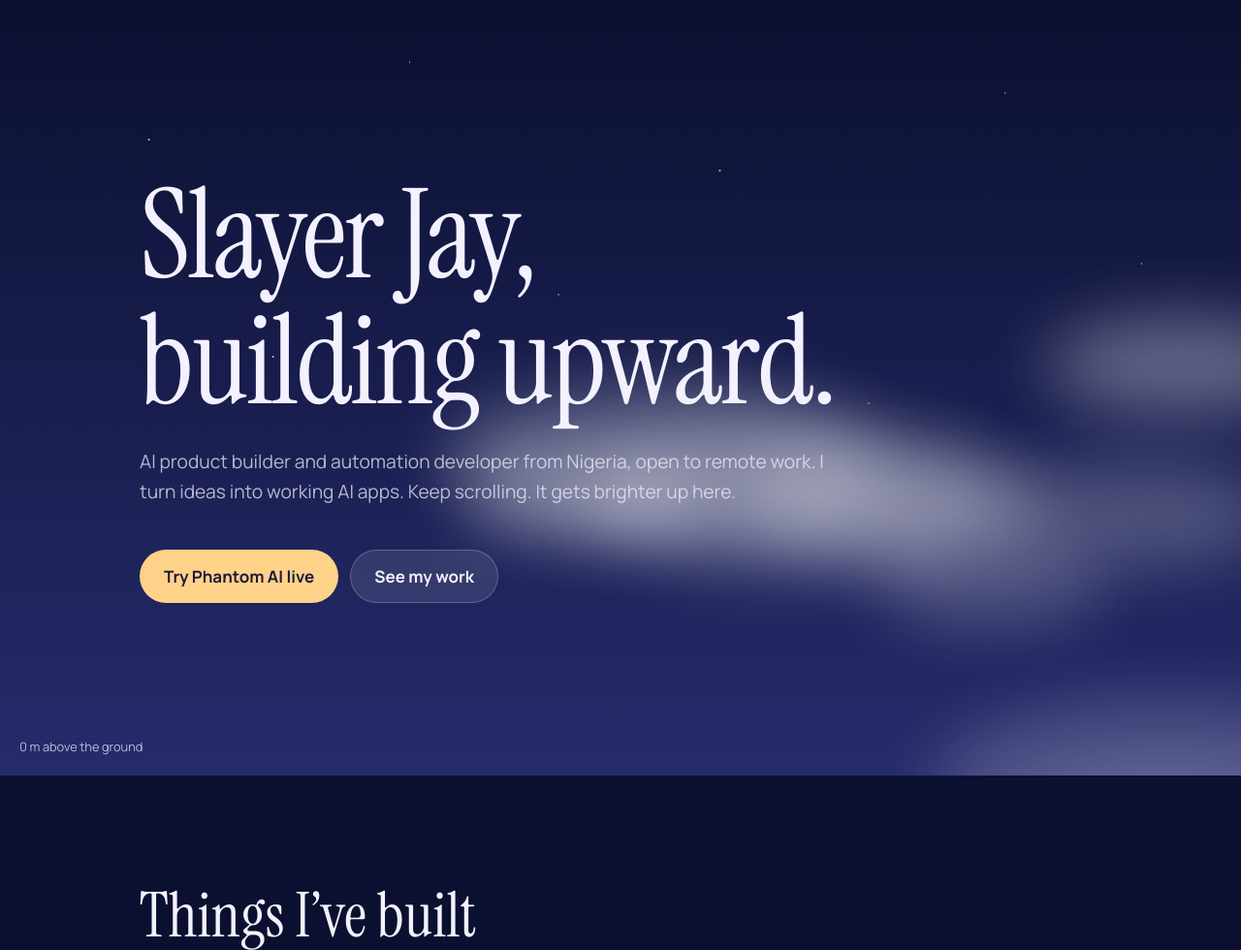
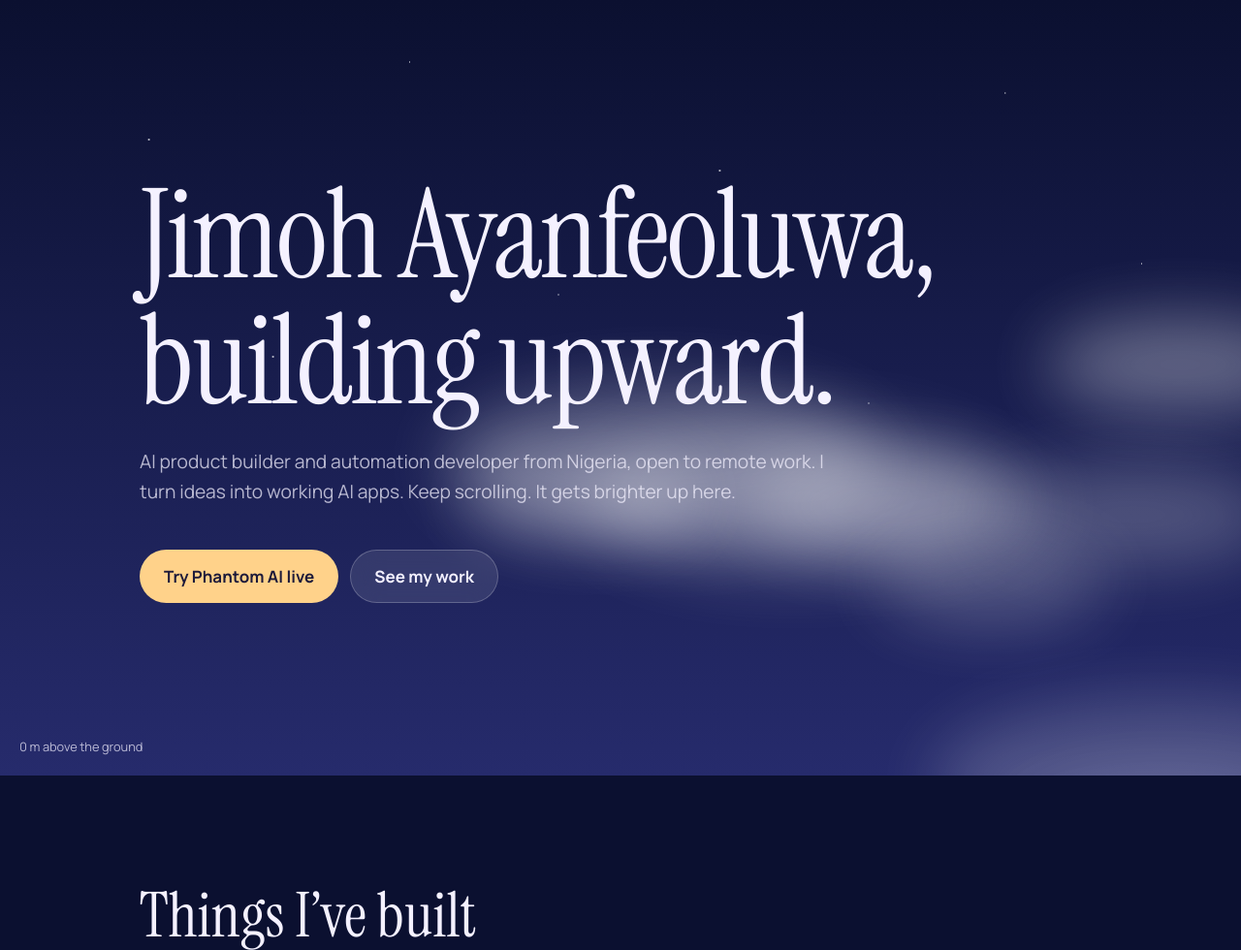
Before and after one commit to Jayboi0070/jayboi0070.github.io, a plain HTML site: page index.html in a window 1280 px wide. Shown: the top 980 px of the page at 97% size. Drawn offline with Linux system fonts and the light colour scheme.

Commit message:
Add files via upload

```diff
--- a/index.html
+++ b/index.html
@@ -3,7 +3,7 @@
 <head>
 <meta charset="utf-8">
 <meta name="viewport" content="width=device-width, initial-scale=1, viewport-fit=cover">
-<title>Slayer Jay — AI Product Builder</title>
+<title>Jimoh Ayanfeoluwa — AI Product Builder</title>
 <link rel="preconnect" href="https://fonts.googleapis.com">
 <link href="https://fonts.googleapis.com/css2?family=Instrument+Serif:ital@0;1&family=Manrope:wght@400;500;700&display=swap" rel="stylesheet">
 <style>
@@ -76,7 +76,7 @@ form.contact{max-width:560px;margin:2rem auto 0;text-align:left;display:grid;gap
 <div id="alt">0 m</div>
 <main>
   <section class="hero">
-    <h1><span>Slayer</span> <span>Jay,</span><br><span>building upward.</span></h1>
+    <h1><span>Jimoh</span> <span>Ayanfeoluwa,</span><br><span>building upward.</span></h1>
     <p>AI product builder and automation developer from Nigeria, open to remote work. I turn ideas into working AI apps. Keep scrolling. It gets brighter up here.</p>
     <div class="cta"><a class="btn main" href="https://fast-phantom-ai.onrender.com" target="_blank" rel="noopener">Try Phantom AI live</a><a class="btn" href="#work">See my work</a></div>
   </section>
```
